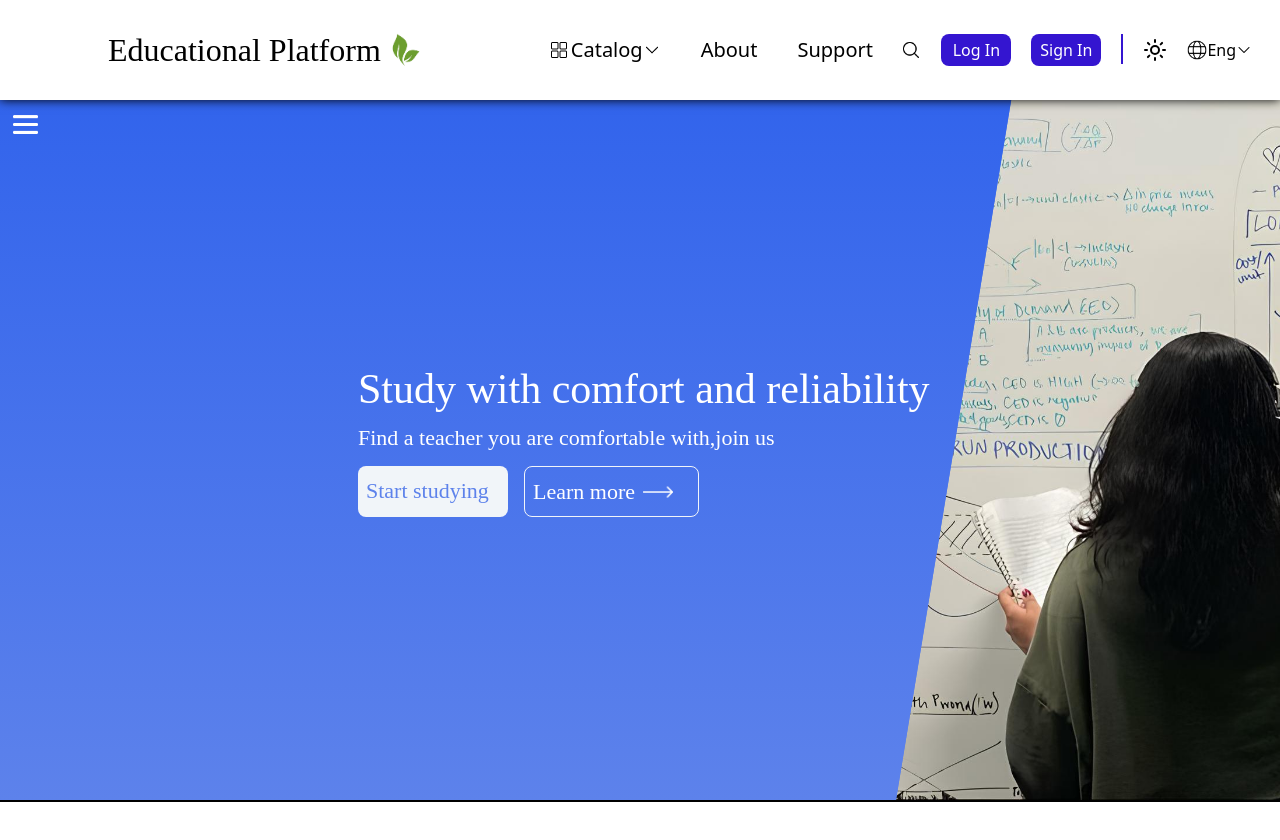
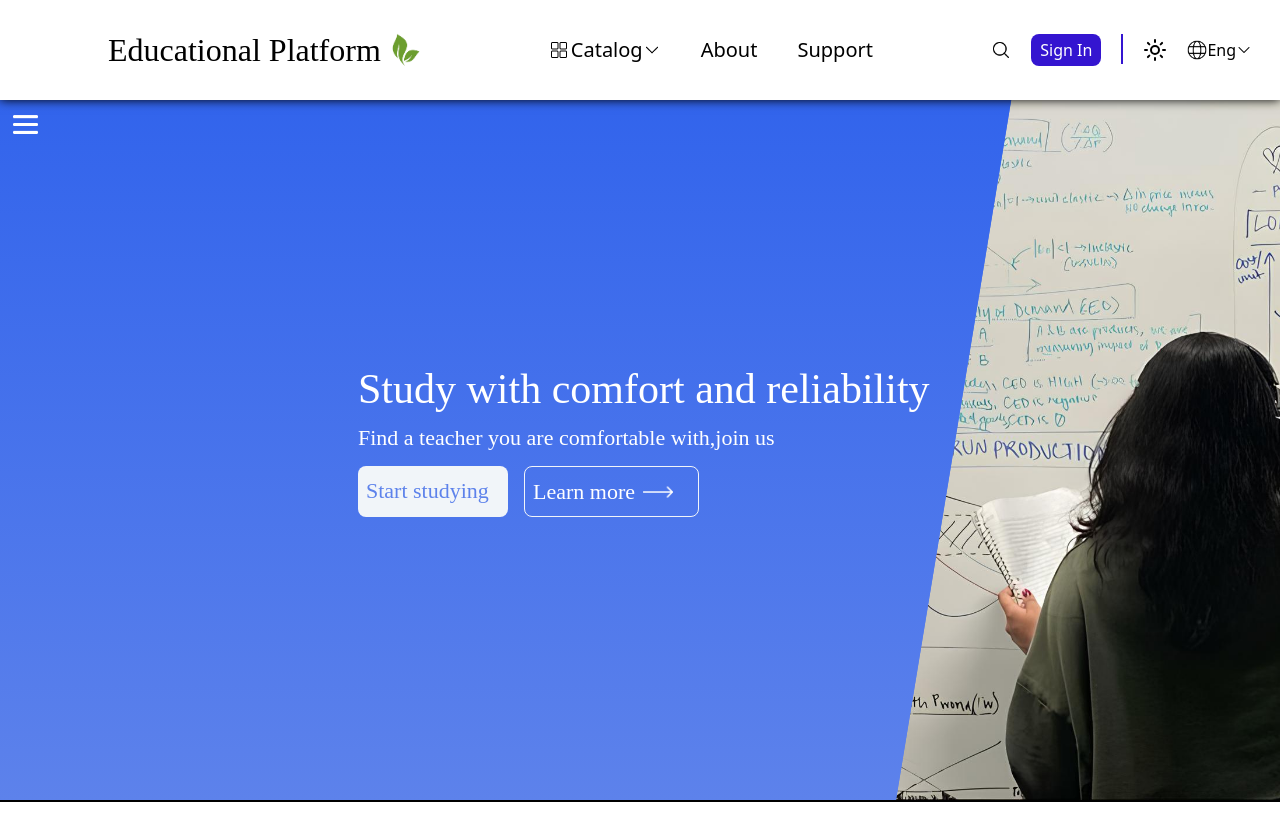
Before and after one commit to KarKar1ch/educational-platform, a Next.js app in the folder my-app/: page /about in a window 1280 px wide. Shown: the top 840 px of the page. Built offline with nearby package versions, Linux system fonts and the light colour scheme.

Commit message:
super updata

```diff
--- a/my-app/src/containers/Header.tsx
+++ b/my-app/src/containers/Header.tsx
@@ -37,7 +37,6 @@ const Header = () => {
                         <img src="/icons/loop.png" className="w-[20px] h-[20px]" alt="" />
                     </div>
                     <div className='flex items-center'>
-                        <a className="flex realtive w-[70px] justify-center text-white bg-[#3415D0] p-1 rounded-lg ml-[20px]" href='/auth'>Log In</a>
                         <Link href='/login'>
                             <button className="flex realtive w-[70px] justify-center text-white bg-[#3415D0] p-1 rounded-lg ml-[20px]">Sign In</button>
                         </Link>
```
